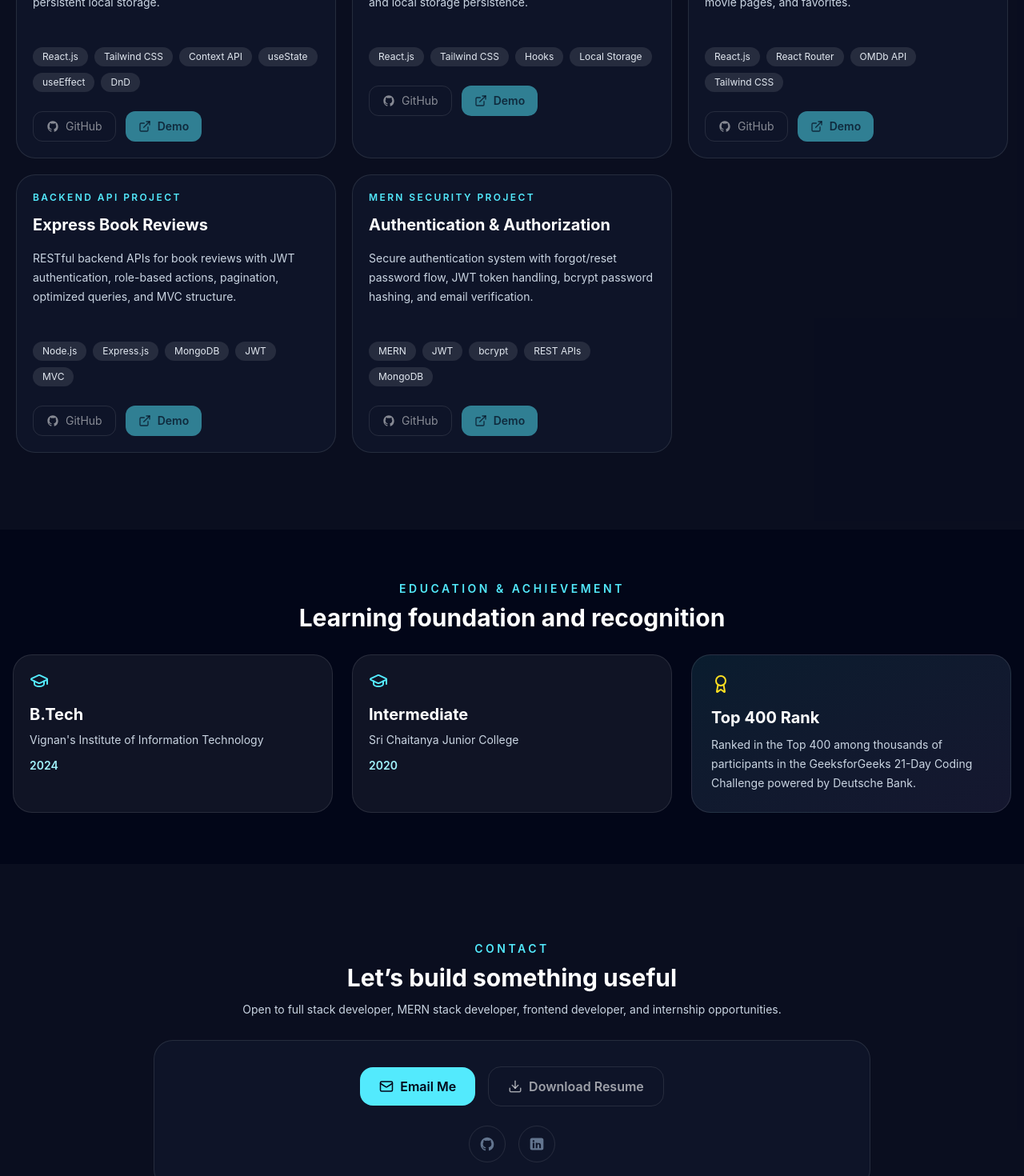
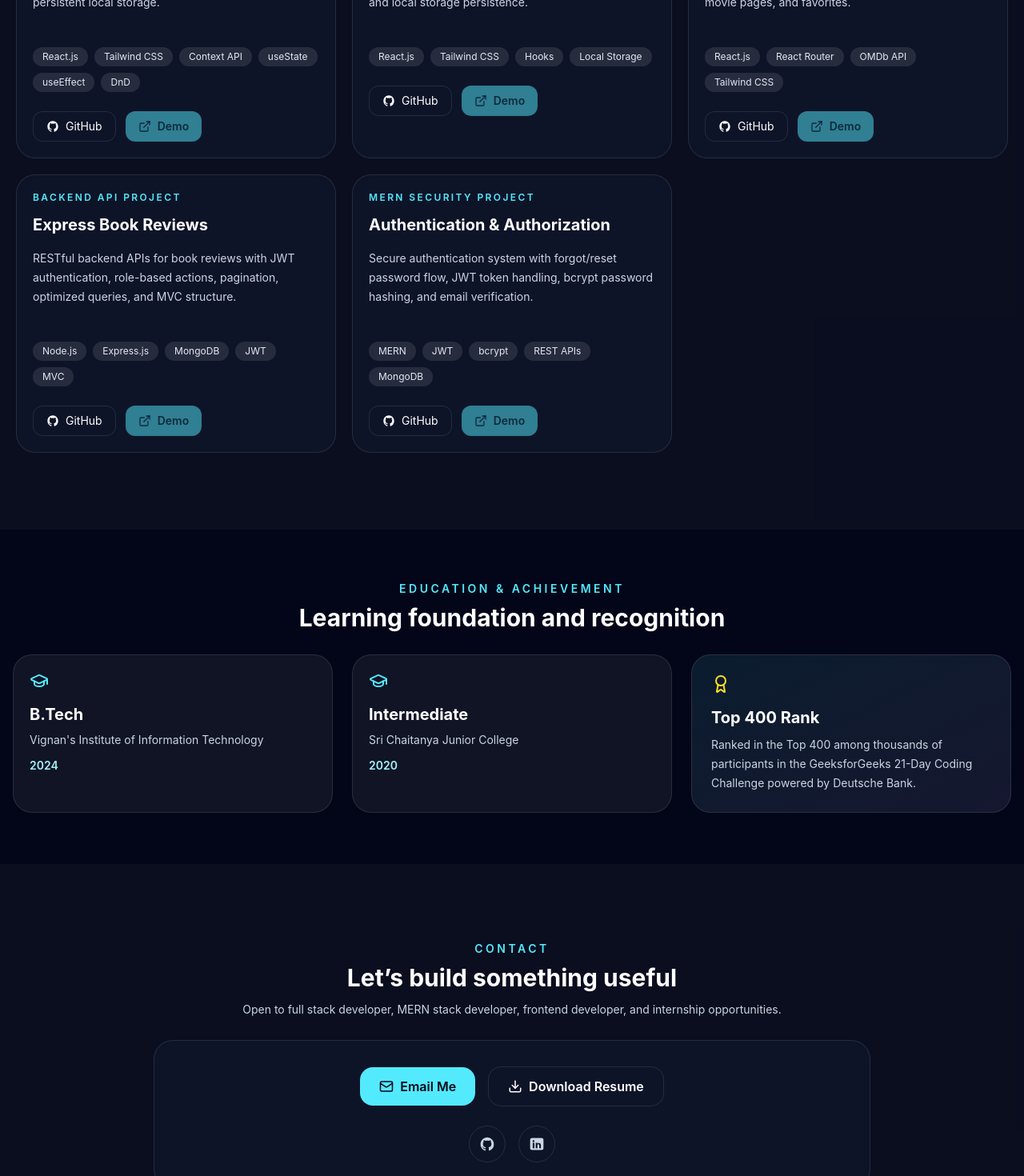
Before and after one commit to katta-srivani/portfolio, a React app: page / in a window 1280 px wide. Shown: the part 3160-4630 px from the top of the page at 80% size. Built offline with nearby package versions, Linux system fonts and the light colour scheme; the HTML template or start-up script is replaced by a standard one.

Commit message:
Add profile links and resume download

```diff
--- a/src/App.jsx
+++ b/src/App.jsx
@@ -7,6 +7,9 @@ const profile = {
   role: "MERN Stack Developer",
   email: "kattasrivani74@gmail.com",
   phone: "+91 7093369397",
+  github: "https://github.com/katta-srivani",
+  linkedin: "https://www.linkedin.com/in/katta-srivani-84846a268/",
+  resume: "/Srivani-Katta-Resume.pdf",
   summary:
     "MERN Stack Developer skilled in MongoDB, Express.js, React.js, and Node.js with experience building responsive, scalable, and user-focused full-stack web applications. Passionate about clean code, REST API development, authentication, and modern frontend experiences.",
 };
@@ -299,7 +302,7 @@ function Projects() {
                 {project.tech.map((tech) => <span key={tech} className="rounded-full bg-white/10 px-3 py-1 text-xs text-slate-200">{tech}</span>)}
               </div>
               <div className="mt-6 flex gap-3">
-                <button type="button" disabled className="inline-flex cursor-not-allowed items-center gap-2 rounded-xl border border-white/10 px-4 py-2 text-sm text-white/50"><GitHubIcon size={16} /> GitHub</button>
+                <a href={profile.github} target="_blank" rel="noreferrer" className="inline-flex items-center gap-2 rounded-xl border border-white/10 px-4 py-2 text-sm text-white transition hover:border-cyan-300/50 hover:bg-white/10"><GitHubIcon size={16} /> GitHub</a>
                 <button type="button" disabled className="inline-flex cursor-not-allowed items-center gap-2 rounded-xl bg-cyan-300/50 px-4 py-2 text-sm font-semibold text-slate-950/70"><ExternalLink size={16} /> Demo</button>
               </div>
             </motion.article>
@@ -343,11 +346,11 @@ function Contact() {
         <div className="rounded-3xl border border-white/10 bg-slate-900/80 p-8">
           <div className="flex flex-col items-center justify-center gap-4 sm:flex-row">
             <a href={`mailto:${profile.email}`} className="inline-flex items-center gap-2 rounded-2xl bg-cyan-300 px-6 py-3 font-semibold text-slate-950 transition hover:bg-cyan-200"><Mail size={18} /> Email Me</a>
-            <button type="button" disabled className="inline-flex cursor-not-allowed items-center gap-2 rounded-2xl border border-white/10 px-6 py-3 font-semibold text-white/60"><Download size={18} /> Download Resume</button>
+            <a href={profile.resume} download className="inline-flex items-center gap-2 rounded-2xl border border-white/10 px-6 py-3 font-semibold text-white transition hover:bg-white/10"><Download size={18} /> Download Resume</a>
           </div>
           <div className="mt-6 flex justify-center gap-4 text-slate-300">
-            <button type="button" disabled aria-label="GitHub profile link coming soon" title="GitHub profile link coming soon" className="cursor-not-allowed rounded-full border border-white/10 p-3 text-slate-500"><GitHubIcon size={20} /></button>
-            <button type="button" disabled aria-label="LinkedIn profile link coming soon" title="LinkedIn profile link coming soon" className="cursor-not-allowed rounded-full border border-white/10 p-3 text-slate-500"><LinkedInIcon size={20} /></button>
+            <a href={profile.github} target="_blank" rel="noreferrer" aria-label="GitHub profile" title="GitHub profile" className="rounded-full border border-white/10 p-3 text-slate-300 transition hover:border-cyan-300/50 hover:text-cyan-300"><GitHubIcon size={20} /></a>
+            <a href={profile.linkedin} target="_blank" rel="noreferrer" aria-label="LinkedIn profile" title="LinkedIn profile" className="rounded-full border border-white/10 p-3 text-slate-300 transition hover:border-cyan-300/50 hover:text-cyan-300"><LinkedInIcon size={20} /></a>
           </div>
         </div>
       </div>
```
Also changed, not shown: 1 other file (tests, documents, lock files or other folders).
